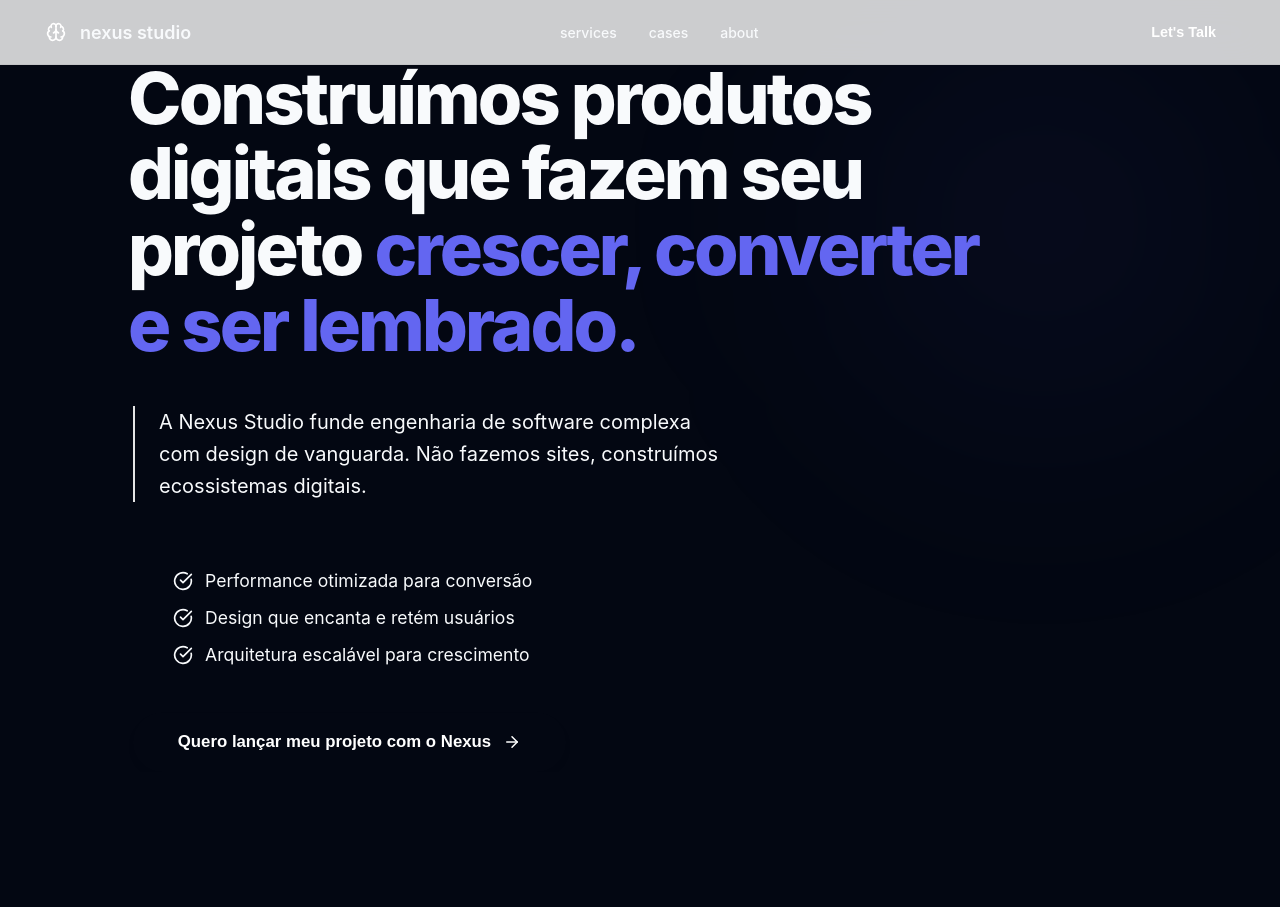
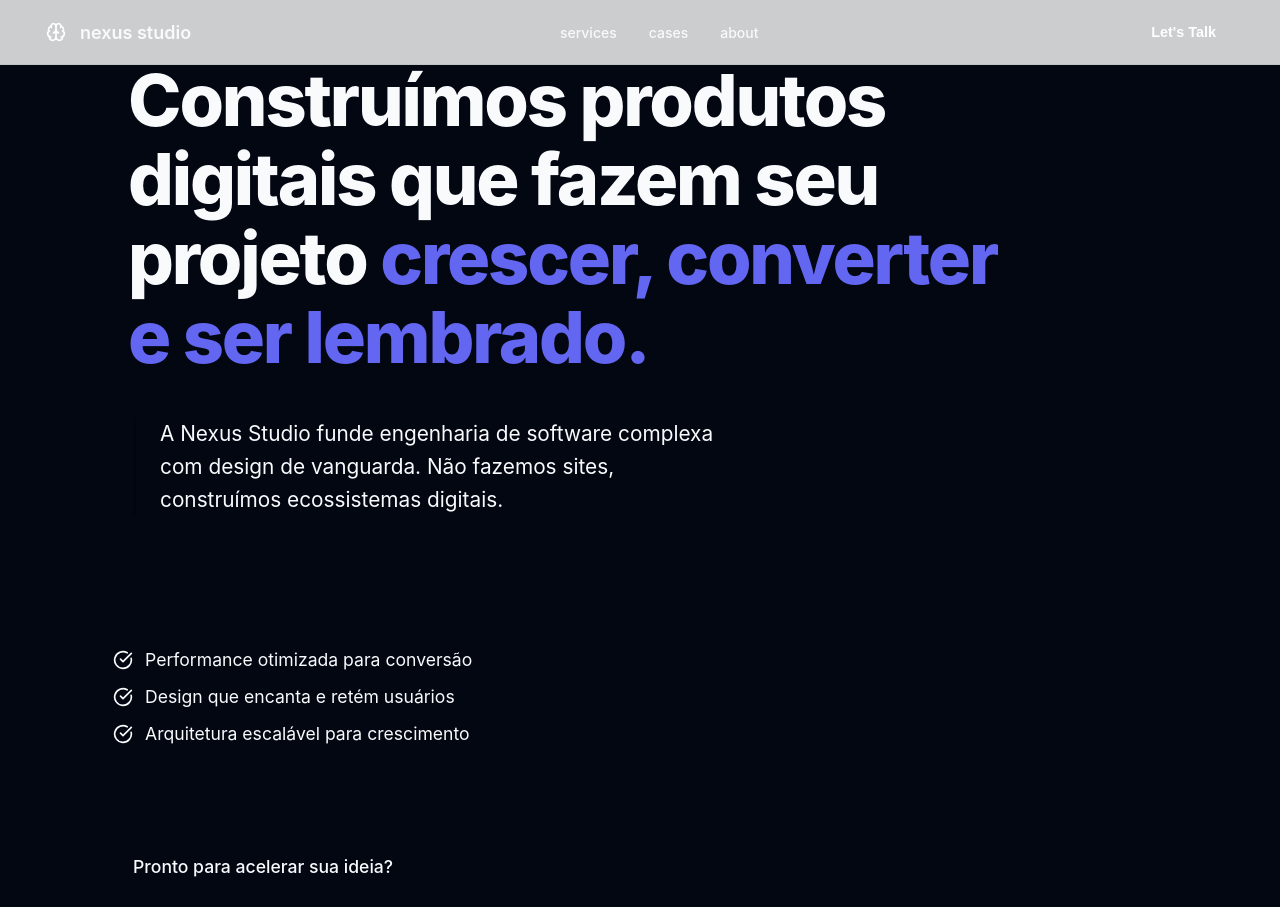
Before and after one commit to luanbr65/nexus-studios, a Next.js app in the folder nexus-studio/: page / in a window 1280 px wide. Shown: the top 907 px of the page. Built offline with nearby package versions, Linux system fonts and the light colour scheme.

Commit message:
O design agora tem a elegância minimalista premium com tipografia impecável e hierarquia visual profissional! 🚀

```diff
--- a/nexus-studio/src/app/globals.css
+++ b/nexus-studio/src/app/globals.css
@@ -1,16 +1,21 @@
 :root {
-  /* Bases */
-  --bg-page: #FFFFFF;
-  --bg-subtle: #FAFAFA;
+  /* Bases Clean Premium */
+  --bg-page: #FAFAFA;        /* Off-white principal */
+  --bg-subtle: #F5F5F5;     /* Subtle para seções */
+  --bg-hero: #FFFFFF;       /* Hero limpa */
 
-  /* Tipografia & Hierarquia */
-  --text-headline: #000000; /* Preto Puro para Títulos (Impacto) */
-  --text-body: #111111;     /* Preto Suave para leitura confortável */
-  --text-muted: #666666;
+  /* Tipografia & Hierarquia Refinada */
+  --text-headline: #000000; /* Preto absoluto para títulos */
+  --text-body: #111111;     /* Preto suave para leitura */
+  --text-secondary: #666666; /* Textos secundários */
+  --text-muted: #999999;    /* Muted para detalhes */
 
   /* Elementos de Ação */
-  --accent-black: #000000; /* CTA e Logos */
-  --accent-brand: #6366f1; /* Detalhes sutis (Indigo) */
+  --accent-black: #000000;  /* CTA e elementos fortes */
+  --accent-brand: #6366f1;  /* Indigo suave para destaques */
+
+  /* Gradientes Aurora */
+  --accent-gradient: radial-gradient(ellipse at top right, rgba(99, 102, 241, 0.08) 0%, transparent 70%);
 
   /* Sombras Apple-like */
   --shadow-card: 0 2px 8px rgba(0,0,0,0.04), 0 1px 2px rgba(0,0,0,0.02);
@@ -23,7 +28,7 @@ body {
   background-color: var(--bg-page);
   color: var(--text-body);
   font-family: 'Inter', -apple-system, sans-serif;
-  -webkit-font-smoothing: antialiased; /* Renderização de fonte nítida */
+  -webkit-font-smoothing: antialiased;
 }
 
 button:focus-visible, a:focus-visible {
--- a/nexus-studio/src/app/page.module.css
+++ b/nexus-studio/src/app/page.module.css
@@ -1,4 +1,4 @@
-/* 2. Layout Responsivo (Mobile First) */
+/* Hero Section Clean Premium */
 .main {
   display: flex;
   flex-direction: column;
@@ -7,6 +7,7 @@
   padding: 0 5%;
   position: relative;
   overflow: hidden;
+  background: var(--bg-hero);
 }
 
 @media (min-width: 768px) {
@@ -15,28 +16,33 @@
   }
 }
 
-/* Aurora Background (mantido) */
+/* Aurora Background Sutil */
 .glowOrb {
   position: absolute;
   top: -10%;
   right: -5%;
   width: 600px;
   height: 600px;
-  background: radial-gradient(circle, rgba(99, 102, 241, 0.08) 0%, rgba(0,0,0,0) 70%);
+  background: var(--accent-gradient);
   filter: blur(120px);
   z-index: -1;
   pointer-events: none;
   will-change: transform, opacity;
 }
 
+/* Tipografia Refinada */
 .title {
-  color: var(--text-headline); /* Agora usa Preto Puro */
+  color: var(--text-headline);
   font-size: clamp(3rem, 6vw, 4.5rem);
   font-weight: 800;
-  letter-spacing: -0.04em; /* Tracking bem apertado para títulos grandes */
-  line-height: 1.05;
+  letter-spacing: -0.03em;
+  line-height: 1.1;
   margin-bottom: 1.5rem;
   max-width: 900px;
+}
+
+.title span {
+  color: var(--accent-brand);
 }
 
 .descriptionWrapper {
@@ -48,12 +54,36 @@
   max-width: 600px;
 }
 
+/* Linha Decorativa Refinada */
 .description {
-  font-size: 1.25rem;
+  font-size: 1.3rem;
+  color: var(--text-secondary);
+  line-height: 1.6;
+  max-width: 600px;
+  border-left: 3px solid rgba(0, 0, 0, 0.2);
+  padding-left: 1.5rem;
+  margin-top: 1rem;
+}
+
+/* Subheadline Contexto */
+.ctaContext {
+  font-size: 1.1rem;
   color: var(--text-muted);
-  line-height: 1.6;
-  border-left: 2px solid #e5e5e5;
-  padding-left: 1.5rem;
+  margin-bottom: 0.5rem;
+  font-weight: 500;
+}
+
+/* Seção de Benefícios Clean */
+.benefits {
+  background: var(--bg-subtle);
+  padding: 4rem 0;
+  margin: 0 -5%;
+}
+
+@media (min-width: 768px) {
+  .benefits {
+    margin: 0 -10%;
+  }
 }
 
 .benefitList {
@@ -76,7 +106,7 @@
   flex-shrink: 0;
 }
 
-/* Botão Premium: Foco em Sombra, não troca de cor */
+/* Botão Premium Mantido */
 .btn {
   background: var(--accent-black);
   color: #FFFFFF;
@@ -89,15 +119,13 @@
   display: inline-flex;
   align-items: center;
   gap: 12px;
-  /* Sombra inicial discreta */
   box-shadow: 0 4px 6px rgba(0,0,0,0.05);
   transition: transform 0.3s cubic-bezier(0.2, 0.8, 0.2, 1), box-shadow 0.3s ease;
 }
 
 .btn:hover {
-  /* Mantém o preto puro, mas eleva o elemento */
   transform: translateY(-3px) scale(1.01);
-  box-shadow: 0 15px 30px rgba(0,0,0,0.15); /* Sombra difusa elegante */
+  box-shadow: 0 15px 30px rgba(0,0,0,0.15);
 }
 
 /* Footer Icons */
--- a/nexus-studio/src/app/page.tsx
+++ b/nexus-studio/src/app/page.tsx
@@ -47,6 +47,8 @@ export default function Home() {
             Não fazemos sites, construímos ecossistemas digitais.
           </p>
 
+          {/* Seção de Benefícios com Fundo Sutil */}
+          <div className={styles.benefits}>
             <ul className={styles.benefitList}>
               <li className={styles.benefitItem}>
                 <CheckCircle size={20} />
@@ -61,6 +63,12 @@ export default function Home() {
                 <span>Arquitetura escalável para crescimento</span>
               </li>
             </ul>
+          </div>
+
+          {/* Contexto do CTA */}
+          <div className={styles.ctaContext}>
+            Pronto para acelerar sua ideia?
+          </div>
 
           {/* CTA COM COPY REFINADA */}
           <button className={styles.btn}>
```
Lines whose indentation alone changed are shown as unchanged.
